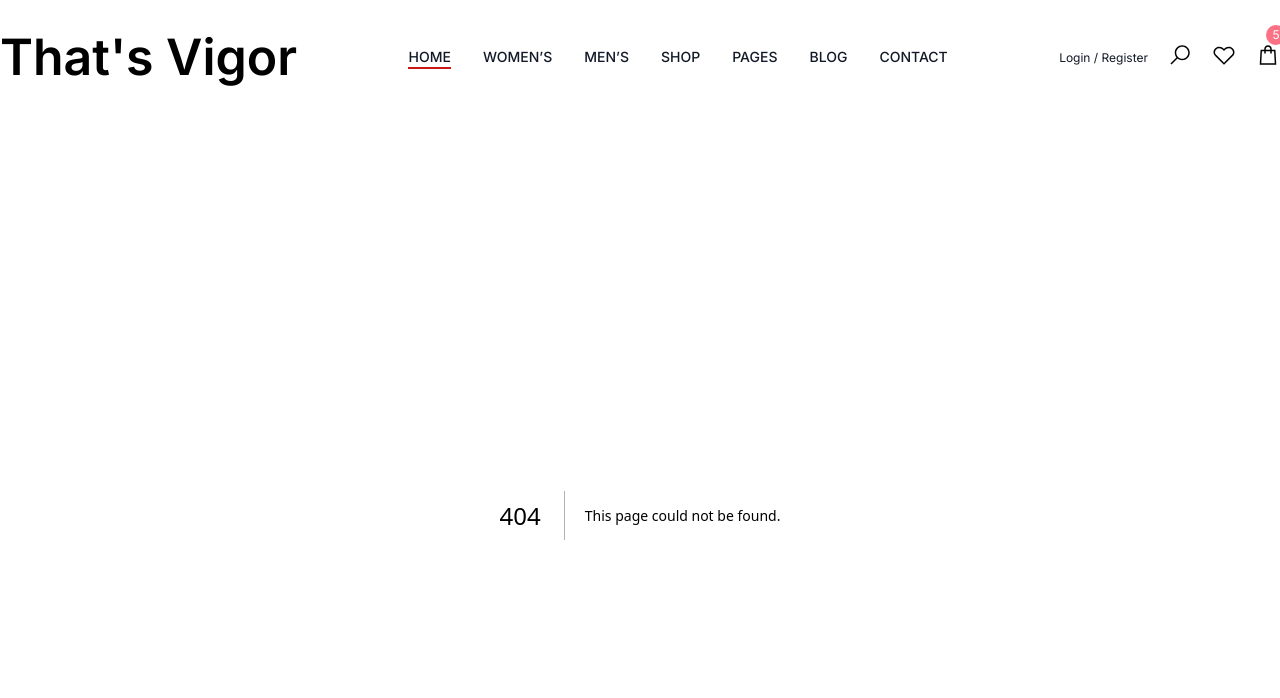
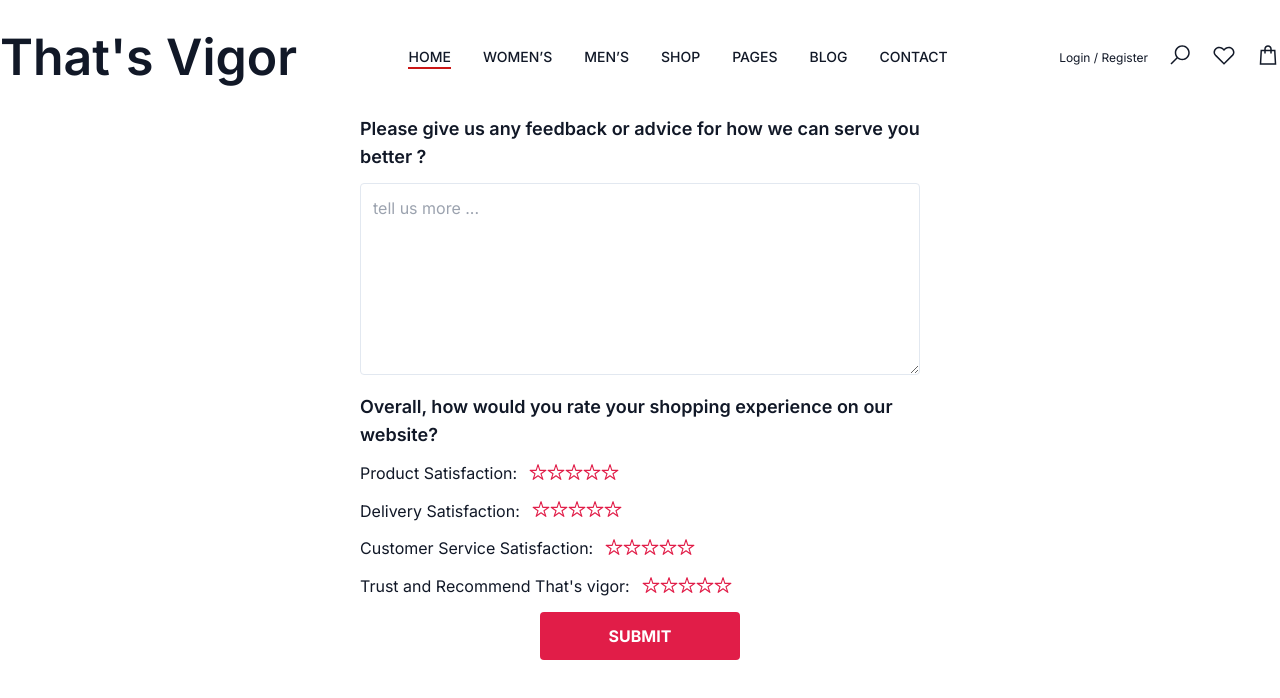
Before and after one commit to mamadohack/That-s-Vigor-store, a Next.js app: page /contact in a window 1280 px wide. Before the commit this address had no page. Shown: the top 698 px of the page. Built offline with nearby package versions, Linux system fonts and the light colour scheme; data requests are answered from the project's data file.

Commit message:
i'll add hover cart

```diff
--- a/db.json
+++ b/db.json
@@ -137,43 +137,8 @@
     "user": "one day best developer"
   },
   "cart": {
-    "cartItems": [
-      {
-        "id": 2,
-        "title": "Flowy striped skirt",
-        "image": [
-          "/img/product/product-1.jpg",
-          "/img/product/product-2.jpg",
-          "/img/product/product-3.jpg",
-          "/img/product/product-4.jpg",
-          "/img/product/product-5.jpg",
-          "/img/product/product-6.jpg",
-          "/img/product/product-7.jpg",
-          "/img/product/product-8.jpg"
-        ],
-        "rating": "***",
-        "price": 49,
-        "cartQuantity": 4
-      },
-      {
-        "id": 4,
-        "title": "Slim striped pocket shirt",
-        "image": [
-          "/img/product/product-1.jpg",
-          "/img/product/product-2.jpg",
-          "/img/product/product-3.jpg",
-          "/img/product/product-4.jpg",
-          "/img/product/product-5.jpg",
-          "/img/product/product-6.jpg",
-          "/img/product/product-7.jpg",
-          "/img/product/product-8.jpg"
-        ],
-        "rating": "****",
-        "price": 59,
-        "cartQuantity": 1
-      }
-    ],
-    "totalQuantity": 5,
-    "totalPrice": 255
+    "cartItems": [],
+    "totalQuantity": 0,
+    "totalPrice": 0
   }
 }
--- a/package.json
+++ b/package.json
@@ -24,6 +24,7 @@
     "react-countdown": "^2.3.5",
     "react-dom": "^18",
     "react-icons": "^5.0.1",
+    "react-rating": "^2.0.5",
     "react-redux": "^9.1.0",
     "redux-thunk": "^3.1.0",
     "redux-toolkit": "^1.1.2",
--- a/src/Reduxtoolkitfeature/CartSlice.ts
+++ b/src/Reduxtoolkitfeature/CartSlice.ts
@@ -13,10 +13,9 @@ const initialState: {
 export const sendUserCartinfo = createAsyncThunk(
   "cart/sendUserCartinfo",
   async (item: any, api: any) => {
+    api.dispatch(addToCart(item));
+    api.dispatch(getTotals());
     try {
-      api.dispatch(addToCart(item));
-      api.dispatch(getTotals());
-
       let d = api.getState();
       const res = await fetch(`http://localhost:9000/cart`, {
         method: "POST",
@@ -66,7 +65,8 @@ export const CartSlice = createSlice({
       if (existingIndex >= 0) {
         state.cartItems[existingIndex] = {
           ...state.cartItems[existingIndex],
-          cartQuantity: state.cartItems[existingIndex].cartQuantity + action.payload.qty,
+          cartQuantity:
+            state.cartItems[existingIndex].cartQuantity + action.payload.qty,
         };
         // toast.info("Increased product quantity", {
         //   position: "bottom-left",
@@ -99,6 +99,16 @@ export const CartSlice = createSlice({
       state.totalQuantity = quantity;
       state.totalPrice = total;
     },
+    updateQty(state, action) {
+      const existingIndex = state.cartItems.findIndex(
+        (item) => item.id === action.payload.id
+      );
+      state.cartItems[existingIndex].cartQuantity = action.payload.qty;
+    },
+    deleteItem(state, action) {
+      let ar = state.cartItems.filter((i) => i.id !== action.payload);
+      state.cartItems = ar;
+    },
   },
   extraReducers(builder) {
     builder.addCase(fetchDataCart.fulfilled, (state, action) => {
@@ -106,5 +116,6 @@ export const CartSlice = createSlice({
     });
   },
 });
-export const { addToCart, getTotals } = CartSlice.actions;
+export const { addToCart, getTotals, updateQty, deleteItem } =
+  CartSlice.actions;
 export default CartSlice.reducer;
--- a/src/app/cart/cart.tsx
+++ b/src/app/cart/cart.tsx
@@ -1,21 +1,38 @@
 import { NextPage } from "next";
 import Image from "next/image";
-import { useRef, useState } from "react";
+import { useEffect, useRef, useState, useMemo } from "react";
 import { FaPlus } from "react-icons/fa";
 import { FaMinus } from "react-icons/fa";
 import { CartItem } from "@/lib/types";
 import { MdOutlineDeleteOutline } from "react-icons/md";
+import { sendData } from "@/store";
+import {
+  updateQty,
+  getTotals,
+  deleteItem,
+} from "@/Reduxtoolkitfeature/CartSlice";
+import { Item } from "@radix-ui/react-select";
 
 interface Props {
   cartInfo: CartItem;
+  dispatch: any;
 }
 
-const Cart: NextPage<Props> = ({ cartInfo }) => {
+const Cart: NextPage<Props> = ({ cartInfo, dispatch }) => {
   const [state, setState] = useState({
     price: cartInfo.price * cartInfo.cartQuantity,
     qty: cartInfo.cartQuantity,
   }); //{ price: productData.price, qty: 1 }
+  // useEffect(() => {
+  //   dispatch(updateQty({ qty: state.qty, id: cartInfo.id }));
+  //   dispatch(getTotals());
+  // }, [state.qty]);
   const inputQTY = useRef<HTMLInputElement | null>(null);
+  const d = useMemo(() => {
+    dispatch(updateQty({ qty: state.qty, id: cartInfo.id }));
+    dispatch(getTotals());
+    sendData();
+  }, [state.qty]);
 
   return (
     <div className="flex my-5 gap-3">
@@ -24,7 +41,7 @@ const Cart: NextPage<Props> = ({ cartInfo }) => {
           alt=""
           src={cartInfo.image[cartInfo.id - 1]}
           width={120}
-          height={200}
+          height={160}
           sizes="(max-width: 768px) 100vw,
               (max-width: 1200px) 50vw,
               33vw"
@@ -34,8 +51,14 @@ const Cart: NextPage<Props> = ({ cartInfo }) => {
       <div className="flex-grow">
         <h2 className="font-bold py-2">
           $ {state.price}
-          <span className="float-right text-xl">
-            <MdOutlineDeleteOutline></MdOutlineDeleteOutline>
+          <span className="float-right text-xl inline-block p-1 cursor-pointer">
+            <MdOutlineDeleteOutline
+              onClick={() => {
+                dispatch(deleteItem(cartInfo.id));
+                dispatch(getTotals());
+                sendData();
+              }}
+            ></MdOutlineDeleteOutline>
           </span>
         </h2>
         <h2 className="text-gray-500 text-xs">
@@ -47,7 +70,7 @@ const Cart: NextPage<Props> = ({ cartInfo }) => {
           </span>
           <span className="text-gray-500 py-2 inline-block text-xs">
             Size:
-            <span className="text-black">L</span>
+            <span className="text-black"> L</span>
           </span>
         </p>
         <div>
@@ -91,6 +114,7 @@ const Cart: NextPage<Props> = ({ cartInfo }) => {
                     price: p.price + cartInfo.price,
                   };
                 });
+
                 // inputQTY.current!.value = (
                 //   +inputQTY.current!.value + 1
                 // ).toString();
--- a/src/app/cart/page.tsx
+++ b/src/app/cart/page.tsx
@@ -17,7 +17,9 @@ const Page: NextPage<Props> = ({}) => {
           <h2 className="font-semibold text-xl">Shopping Cart</h2>
           <div className="space-y-3">
             {cart.cartItems.map((item: CartItem, index) => {
-              return <Cart key={index} cartInfo={item}></Cart>;
+              return (
+                <Cart key={index} cartInfo={item} dispatch={dispatch}></Cart>
+              );
             })}
           </div>
         </div>
@@ -25,11 +27,11 @@ const Page: NextPage<Props> = ({}) => {
           <h2 className="font-semibold text-xl py-2">Order Summary</h2>
           <div className="py-2 border-b">
             <span className="">Subtotal</span>
-            <span className="float-right text-sm">$148.95</span>
+            <span className="float-right text-sm">${cart.totalPrice}</span>
           </div>
           <div className="py-2 text-xl font-semibold">
             <span className="text-base">Total</span>
-            <span className="float-right">$148.95</span>
+            <span className="float-right">${cart.totalPrice}</span>
           </div>
           <button className="block text-center w-full py-3 bg-rose-600 text-white font-semibold">
             CHECKOUT
--- /dev/null
+++ b/src/app/contact/page.tsx
@@ -0,0 +1,67 @@
+"use client"
+import { NextPage } from "next";
+import  Rating  from "react-rating";
+import { IoStarSharp } from "react-icons/io5";
+import { IoStarOutline } from "react-icons/io5";
+
+interface Props {}
+
+const Page: NextPage<Props> = ({}) => {
+  return (
+    <div>
+      <div className=" max-w-[600px] mx-auto  px-5 space-y-3 mb-10  ">
+        <h2 className="text-lg font-semibold">
+          Please give us any feedback or advice for how we can serve you better ?
+        </h2>
+        <textarea
+          placeholder="tell us more ..."
+          className="w-full max-w-[600px] rounded outline-none p-3 h-48 border focus:border-rose-600 "
+        />
+        <h2 className="text-lg font-semibold">
+          Overall, how would you rate your shopping experience on our website?
+        </h2>
+        <h2>
+          Product Satisfaction:
+          <Rating
+            className="ms-3 inline-block align-middle"
+            initialRating={0}
+            emptySymbol={<IoStarOutline className="text-lg text-rose-600" />}
+            fullSymbol={<IoStarSharp className="text-lg text-rose-600" />}
+          />
+        </h2>
+        <h2>
+          Delivery Satisfaction:
+          <Rating
+            className="ms-3 inline-block align-middle"
+            initialRating={0}
+            emptySymbol={<IoStarOutline className="text-lg text-rose-600" />}
+            fullSymbol={<IoStarSharp className="text-lg text-rose-600" />}
+          />
+        </h2>
+        <h2>
+          Customer Service Satisfaction:
+          <Rating
+            className="ms-3 inline-block align-middle"
+            initialRating={0}
+            emptySymbol={<IoStarOutline className="text-lg text-rose-600" />}
+            fullSymbol={<IoStarSharp className="text-lg text-rose-600" />}
+          />
+        </h2>
+        <h2>
+          Trust and Recommend That&apos;s vigor:
+          <Rating
+            className="ms-3 inline-block align-middle"
+            initialRating={0}
+            emptySymbol={<IoStarOutline className="text-lg text-rose-600" />}
+            fullSymbol={<IoStarSharp className="text-lg text-rose-600" />}
+          />
+        </h2>
+        <button className="p-3 text-center font-bold text-white bg-rose-600 rounded w-[200px] mx-auto block">
+          SUBMIT
+        </button>
+      </div>
+    </div>
+  );
+};
+
+export default Page;
--- a/src/lib/Navbar.tsx
+++ b/src/lib/Navbar.tsx
@@ -72,7 +72,7 @@ const Navbar: NextPage<Props> = ({}) => {
                 <ul className="font-medium flex flex-col p-4 md:p-0 mt-4 border border-gray-100 rounded-lg bg-gray-50 md:flex-row md:space-x-8 rtl:space-x-reverse md:mt-0 md:border-0 md:bg-white ">
                   <li>
                     <a
-                      href="#"
+                      href="/#"
                       className="block py-2 px-3 text-gray-900 rounded-none md:bg-transparent md:p-0 border-b-2 border-[#ca1515] text-sm"
                       aria-current="page"
                     >
@@ -121,7 +121,7 @@ const Navbar: NextPage<Props> = ({}) => {
                   </li>
                   <li>
                     <a
-                      href="#"
+                      href="/contact"
                       className="block py-2 px-3 text-gray-900 hover:bg-gray-100 md:hover:bg-transparent md:p-0 border-b-2 duration-200 ease-in-out hover:border-[#ca1515] border-transparent text-sm"
                     >
                       CONTACT
@@ -146,9 +146,12 @@ const Navbar: NextPage<Props> = ({}) => {
                     <LiaHeart className="text-2xl" />
                   </li>
                   <li className="inline-block relative">
+                    <Link href="/cart">
                       <LiaShoppingBagSolid
                         className="text-2xl cursor-pointer"
-                      onClick={()=>{setShowCart(p=>!p);}}
+                        // onClick={() => {
+                        //   setShowCart((p) => !p);
+                        // }}
                       />
                       <div
                         className={`text-xs flex justify-center items-center ${
@@ -157,6 +160,7 @@ const Navbar: NextPage<Props> = ({}) => {
                       >
                         <span>{cart?.totalQuantity}</span>
                       </div>
+                    </Link>
                   </li>
                 </ul>
               </div>
--- a/src/store.ts
+++ b/src/store.ts
@@ -6,6 +6,23 @@ import CartSlice from "./Reduxtoolkitfeature/CartSlice";
 // import taskReducer from "./Reducers/taskReducer";
 
 const store = configureStore({ reducer: { cart: CartSlice } });
+export const sendData = async () => {
+  try {
+    let d = store.getState();
+    const res = await fetch(`http://localhost:9000/cart`, {
+      method: "POST",
+      headers: {
+        "Content-Type": "application/json",
+      },
+      body: JSON.stringify(d.cart),
+    });
+    const data = await res.json();
+    return data;
+  } catch (error) {
+    console.log("error at adding product to cart (services) => " + error);
+  }
+};
+
 
 export default store;
 export type RootState = ReturnType<typeof store.getState>;
```
Also changed, not shown: src/app/product/[productID]/productDetails.tsx (+11 -8 lines), src/lib/ProductList.tsx (+13 -4 lines), 1 other file (tests, documents, lock files or other folders). Lines whose indentation alone changed are shown as unchanged.
